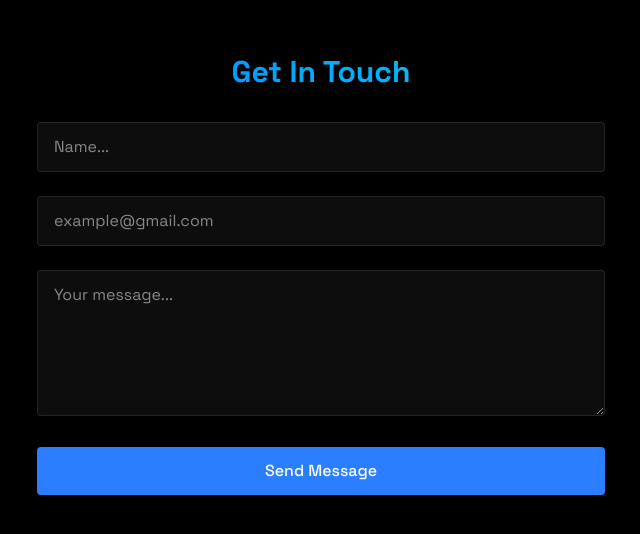
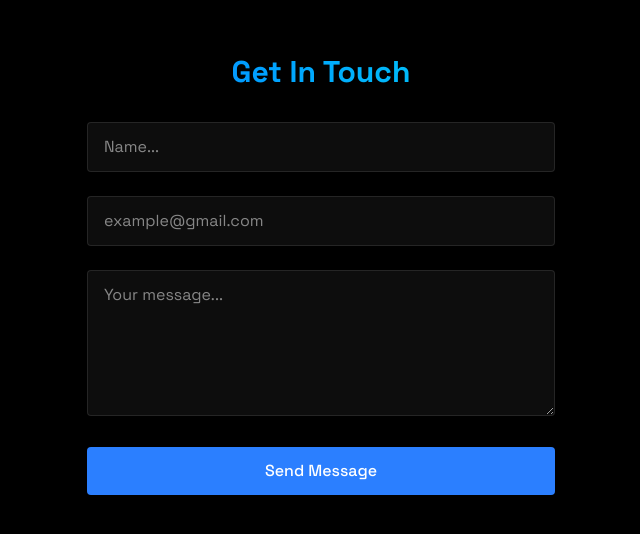
Before and after one commit to Jh1625/personal-portfolio, a React (Vite) app: page / in a window 1280 px wide. Shown: the part 2638-3172 px from the top of the page, without its empty margins (319-959 px from the left). Built offline with nearby package versions, Linux system fonts and the light colour scheme.

Commit message:
third commit

```diff
--- a/src/components/sections/Contact.jsx
+++ b/src/components/sections/Contact.jsx
@@ -27,7 +27,7 @@ export const Contact = () => {
     return (
     <section id ="contact" className="min-h-screen flex items-center justify-center py-20">
         <RevealOnScroll>
-            <div className="px-4 w-150">
+            <div className="px-4 w-full min-w-[300px] md:w-[500px] sm:w-2/3 p-6">
                 <h2 className="text-3xl font-bold mb-8 bg-gradient-to-r from-blue-500 to-cyan-400 bg-clip-text text-transparent text-center">Get In Touch</h2>
                 <form className="space-y-6" onSubmit={handleSubmit}>
                     <div className="relative">
```
